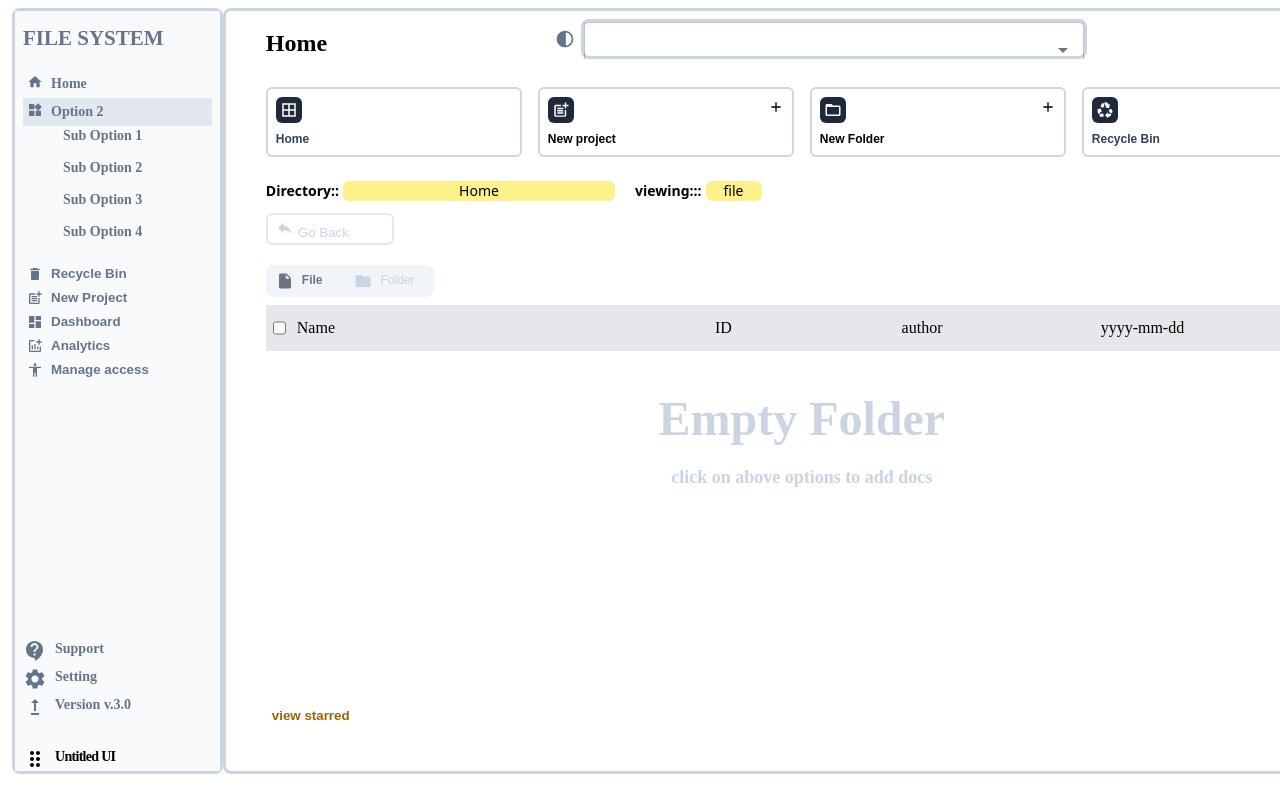
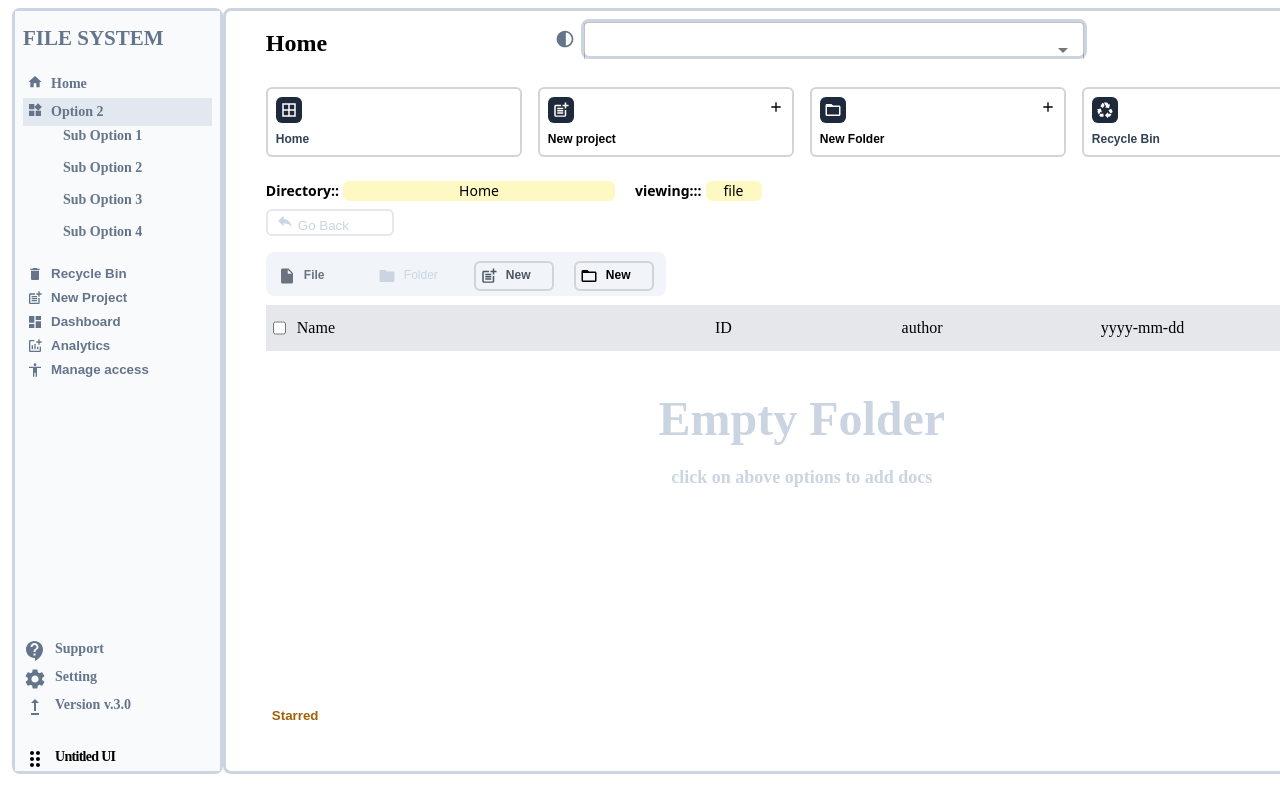
Before and after one commit to konekoshinde/raksoftech_filemng, a Next.js app: page / in a window 1280 px wide. Shown: the top 800 px of the page. Built offline with nearby package versions, Linux system fonts and the light colour scheme.

Commit message:
corner cases of starred docs

```diff
--- a/src/app/Components/AddContent.js
+++ b/src/app/Components/AddContent.js
@@ -60,7 +60,7 @@ function AddContent() {
   return (
     <div className=' fixed top-0 left-0 h-full  w-full flex flex-col justify-center align-middle  bg-slate-100'>
 
-        <form id='frm' className='bg-white shadow-2xl p-20 rounded-lg w-1/2 h-1/2 xl:w-1/4 xl:h-1/2 mx-auto flex flex-col ' >
+        <form id='frm' className='bg-white shadow-2xl p-20 rounded-lg w-1/4 h-1/2 xl:w-1/4 xl:h-1/2 mx-auto flex flex-col ' >
       <h2 className='text-slate-500 text-base xl:text-lg '>Add Data in {hierarchy} </h2>
 
         <input className='p-2 my-2 border-slate-200 text-xs xl:text-lg text-slate-500 border-1 border-solid' placeholder='id-number' type='number' onChange={(e)=>setNewrecord( {...newrecord,id:e.target.value} )}/>
@@ -77,7 +77,7 @@ function AddContent() {
           if(add==1)setFile(true);
           else setFolder(true);
           setAdd(0)
-          }} className='hover:bg-black hover:text-white border-slate-100  border-solid hover:cursor-pointer rounded-xl p-2 w-20'>Close</button>
+          }} className='p-2 text-black border-0  w-12 lg:w-20 rounded-lg hover:cursor-pointer hover:bg-black'>Close</button>
 
         <button onClick={(e)=>{
           e.preventDefault();
@@ -86,7 +86,7 @@ function AddContent() {
 
           }
           else alert("Enter data")
-        }} className='bg-green-700 border-0 text-white w-20 rounded-lg hover:cursor-pointer hover:bg-black '>add</button>
+        }} className='bg-green-700 border-0 text-white w-12 lg:w-20 rounded-lg hover:cursor-pointer hover:bg-black '>add</button>
 
         </div>
 
--- a/src/app/Components/AllFolders.js
+++ b/src/app/Components/AllFolders.js
@@ -35,6 +35,7 @@ function AllFolders() {
     const [trashDocs,setTrashDocs]=useState([]);
     const [hierarchy,setHierarchy]=useState("Home");
     const [select,setSelect]=useState([]);
+    const [starDoc,setstarDoc]=useState([]);
 
 
     const [add,setAdd]=useState(0);
@@ -52,7 +53,7 @@ function AllFolders() {
 
   return (
     <div className='mx-auto' >
-        <NewContext.Provider value={{open,setOpen,alldocs,setAlldocs,curFolderName, setcurFolderName,trash,setTrash,trashDocs,setTrashDocs, hierarchy,setHierarchy,select,setSelect,add,setAdd,file,setFile,folder,setFolder}}>
+        <NewContext.Provider value={{starDoc,setstarDoc,open,setOpen,alldocs,setAlldocs,curFolderName, setcurFolderName,trash,setTrash,trashDocs,setTrashDocs, hierarchy,setHierarchy,select,setSelect,add,setAdd,file,setFile,folder,setFolder}}>
         <div className='flex flex-row'>
             <SideBarnew/>
             <div className='md:px-5 px-2 rounded-lg lg:px-10 w-full border-slate-300 border-1 border-solid'>
--- a/src/app/Components/DisplaySubFiles.js
+++ b/src/app/Components/DisplaySubFiles.js
@@ -8,9 +8,9 @@ import AccountCircleIcon from '@mui/icons-material/AccountCircle';
 import DeleteIcon from '@mui/icons-material/Delete';
 
 export default function DisplaySubFiles() {
-    const {alldocs,setAlldocs,trashDocs,setTrashDocs, hierarchy,setHierarchy,select,setSelect,add,setAdd,file,setFile,folder,setFolder}=useContext(NewContext);
+    const {starDoc,setstarDoc,alldocs,setAlldocs,trashDocs,setTrashDocs, hierarchy,setHierarchy,select,setSelect,add,setAdd,file,setFile,folder,setFolder}=useContext(NewContext);
 
-    const [starDoc,setstarDoc]=useState([]);
+
     const [threedots,setThreedots]=useState(-1);
     const [star,setStar]=useState(false);
 
@@ -34,7 +34,7 @@ export default function DisplaySubFiles() {
 
         {
             curDocs.map((i,ind)=>{
-                if((star && starDoc.includes(i.id)) || !star )
+                if((star && starDoc.includes(i)) || !star )
                 return(
                     <div className=' h-10 mb-1 text-sm lg:text-base  border-1 border-gray-100 border-solid flex flex-row justify-between hover:shadow-lg hover:bg-yellow-50' style={{position:(i.id==threedots)?"relative":"static"}}>
                     <div style={{maxWidth:"24vw"}} className=' flex-1 flex flex-row max-w-96 h-10 overflow-hidden text-ellipsis'>
@@ -46,12 +46,12 @@ export default function DisplaySubFiles() {
                         else setSelect(select.filter(it=>it.id!=i.id))
                     }} className='me-2'/>
                     {
-                        starDoc.includes(i.id)?(
-                            <button onClick={()=>setstarDoc(starDoc.filter(it=>it!=i.id))} className='border-0 bg-inherit '>
+                        starDoc.includes(i)?(
+                            <button onClick={()=>setstarDoc(starDoc.filter(it=>it!=i))} className='border-0 bg-inherit '>
                                 <StarIcon className='text-lg my-auto'/>
                             </button>
                     ):(
-                        <button onClick={()=>setstarDoc([...starDoc,i.id])} className='border-0 bg-inherit'>
+                        <button onClick={()=>setstarDoc([...starDoc,i])} className='border-0 bg-inherit'>
                             <StarBorderIcon className='text-lg my-auto'/>
                         </button>
                     )
@@ -113,7 +113,7 @@ export default function DisplaySubFiles() {
         <button onClick={()=>{
             if(star)setStar(false);
             else setSelect([]),setStar(true);
-            }} className=' h-8 text-yellow-700 font-bold border-0 hover:cursor-pointer rounded-lg' style={{backgroundColor:(star)?"rgb(254 240 138":"inherit"}}>view starred</button>
+            }} className=' h-8 text-yellow-700 font-bold border-0 hover:cursor-pointer rounded-lg' style={{backgroundColor:(star)?"rgb(254 240 138":"inherit"}}>Starred</button>
         {select.length>0   && <button onClick={()=>{
             setTrashDocs([...trashDocs,...select])
             setAlldocs(alldocs.filter(it=>!select.includes(it)));
--- a/src/app/Components/Header.js
+++ b/src/app/Components/Header.js
@@ -31,7 +31,7 @@ function Header() {
                           }
                           setSelect(t);
                           // console.log("chkbox",select);
-                         // e.target.checked=false
+
                       }
                   }}/>
 
--- a/src/app/Components/Hierarchy.js
+++ b/src/app/Components/Hierarchy.js
@@ -3,6 +3,8 @@ import { NewContext } from './AllFolders';
 import InsertDriveFileIcon from '@mui/icons-material/InsertDriveFile';
 import FolderIcon from '@mui/icons-material/Folder';
 import ReplyIcon from '@mui/icons-material/Reply';
+import PostAddIcon from '@mui/icons-material/PostAdd';
+import FolderOpenIcon from '@mui/icons-material/FolderOpen';
 
 function Hierarchy() {
     const {alldocs,setAlldocs,curFolderName, setcurFolderName,trash,setTrash,trashDocs,setTrashDocs, hierarchy,setHierarchy,select,setSelect,add,setAdd,file,setFile,folder,setFolder}=useContext(NewContext)
@@ -12,14 +14,14 @@ function Hierarchy() {
 
     <div className='h-32'>
 
-      <div className=' my-2 text-gray-600 flex flex-col gap-y-2 mb-5'>
+      <div className=' my-2 text-gray-600 flex flex-col gap-y-1 mb-4'>
         <div className='text-black text-sm  flex flex-row font-sans font-bold  my-1 overflow-hidden text-ellipsis '>
-          Directory:: <span className='ms-1 bg-yellow-200 px-2 rounded-md font-normal w-64 me-5 text-center'>{hierarchy}</span>
+          Directory:: <span className='ms-1 bg-yellow-100 px-2 rounded-md font-normal w-64 me-5 text-center'>{hierarchy}</span>
 
           <span className='flex flex-row gap-x-1'>viewing:::
-        {folder && <div className='w-10 text-center bg-yellow-200 px-2 rounded-md font-normal'>Folder</div>}
-        {file==true && <div className='w-10 text-center bg-yellow-200 px-2 rounded-md font-normal'>file</div>}
-        {trash==true && <div className='w-10 text-center bg-yellow-200 px-2 rounded-md font-normal'>trash</div>}
+        {folder && <div className='w-10 text-center bg-yellow-100 px-2 rounded-md font-normal'>Folder</div>}
+        {file==true && <div className='w-10 text-center bg-yellow-100 px-2 rounded-md font-normal'>file</div>}
+        {trash==true && <div className='w-10 text-center bg-yellow-100 px-2 rounded-md font-normal'>trash</div>}
         </span>
         </div>
 
@@ -29,14 +31,19 @@ function Hierarchy() {
               let t=hierarchy.lastIndexOf('>');
               if(t!=-1)setHierarchy(hierarchy.substring(0,t))
 
-        }} className='w-32 text-start rounded-md h-8 px-2 border-1 border-gray-200 bg-inherit border-solid hover:cursor-pointer' style={{color:(hierarchy.includes('>'))?"black":"rgb(203 213 225)"}}
+        }} className=' w-32 text-start rounded-md px-2 border-1 border-gray-200 bg-inherit border-solid hover:cursor-pointer' style={{color:(hierarchy.includes('>'))?"black":"rgb(203 213 225)"}}
         ><ReplyIcon className='my-auto text-lg me-1' />Go Back</button>
         </div>
 
-        <div className='bg-slate-100 w-40 mb-1 px-1 flex flex-row rounded-lg h-8 gap-x-5'>
-        <button onClick={()=>{setAdd(0),setTrash(0),setFolder(false),setFile(true)}} className='text-xs flex flex-row my-auto gap-x-2 border-0 bg-inherit text-gray-600 hover:cursor-pointer' style={{fontWeight:((file)?"bolder":"normal" ),color:((file)?"rgb(107 114 128)":"rgb(203 213 225)")}}><InsertDriveFileIcon className='text-lg'/> File</button>
+        <div className=' h-8 font-bold bg-slate-100 max-w-96 text-gray-600  px-2 pt-2 flex flex-row rounded-lg py-1 gap-x-5'>
+        <button onClick={()=>{setAdd(0),setTrash(0),setFolder(false),setFile(true)}} className='hover:bg-white w-20  text-xs flex flex-row my-auto gap-x-2 border-0 rounded-md p-1  bg-inherit text-gray-600 hover:cursor-pointer' style={{fontWeight:((file)?"bolder":"normal" ),color:((file)?"rgb(107 114 128)":"rgb(203 213 225)")}}><InsertDriveFileIcon className='text-lg'/> File</button>
 
-        <button onClick={()=>{setAdd(0),setTrash(0),setFile(false),setFolder(true)}} className='text-xs flex flex-row my-auto gap-x-2 border-0 bg-inherit text-gray-600 hover:cursor-pointer' style={{fontWeight:((folder)?"bolder":"normal"),color:((folder)?"rgb(107 114 128)":"rgb(203 213 225)")}}><FolderIcon className='text-lg'/> Folder</button>
+        <button onClick={()=>{setAdd(0),setTrash(0),setFile(false),setFolder(true)}} className=' w-20 text-xs flex flex-row my-auto gap-x-2 rounded-md p-1 border-0 bg-inherit text-gray-600 hover:cursor-pointer hover:bg-white' style={{fontWeight:((folder)?"bolder":"normal"),color:((folder)?"rgb(107 114 128)":"rgb(203 213 225)")}}><FolderIcon className='text-lg'/> Folder</button>
+
+
+        <button onClick={()=>{setTrash(0),setFile(false),setFolder(false),setAdd(1)}} className=' hover:bg-white w-20  text-xs flex flex-row my-auto gap-x-2 border-gray-300 rounded-md p-1 border-solid bg-inherit text-gray-600 hover:cursor-pointer font-bold ' ><PostAddIcon className='text-lg'/> New</button>
+
+        <button onClick={()=>{setTrash(0),setFile(false),setFolder(false),setAdd(2)}} className=' hover:bg-white w-20  text-xs flex flex-row my-auto gap-x-2 border-gray-300 rounded-md p-1 border-solid bg-inherit hover:cursor-pointer font-bold ' ><FolderOpenIcon className='text-lg '/> New</button>
 
         </div>
     </div>
@@ -50,7 +57,7 @@ function Hierarchy() {
               setFile(true);
 
 
-        }} className='text-black bg-gray-100 mt-8 w-32 text-start rounded-md h-8 px-2 border-1 border-gray-200 bg-inherit border-solid hover:cursor-pointer' s
+        }} className='text-black bg-gray-100 mt-8 w-32 text-start rounded-md h-8 px-2 border-1 border-gray-200 bg-inherit border-solid hover:cursor-pointer'
         ><ReplyIcon className='my-auto text-lg me-1' />Go Back</button>
       <div className='mt-4 mb-1 h-8 font-bold bg-slate-100 text-gray-600 rounded-lg px-2 pt-2'>Trash Can</div></div>
   )
```
